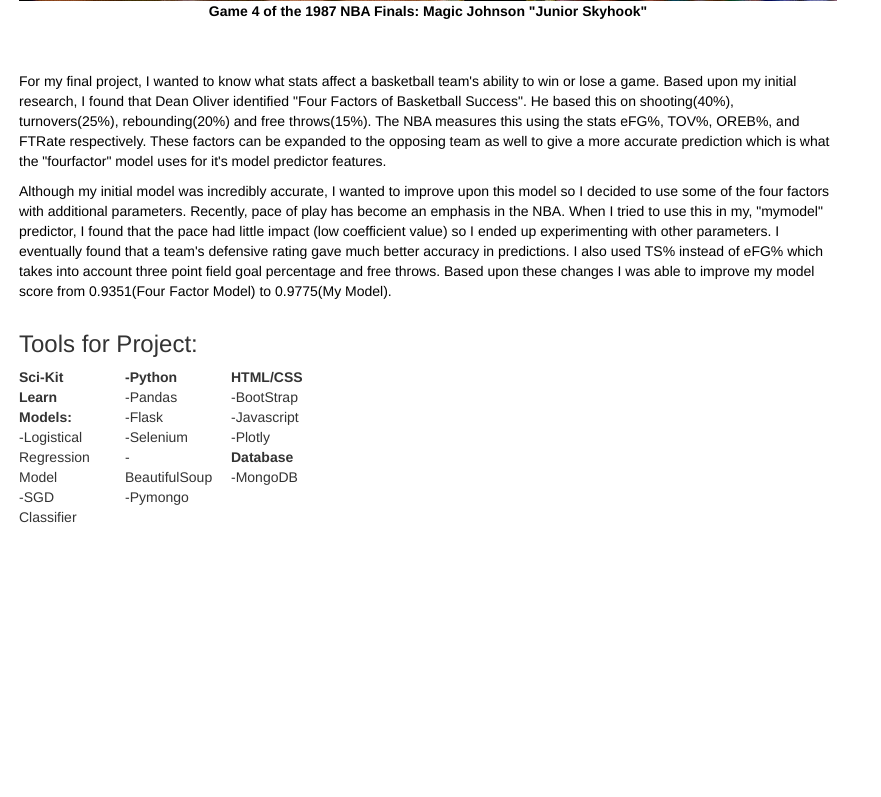
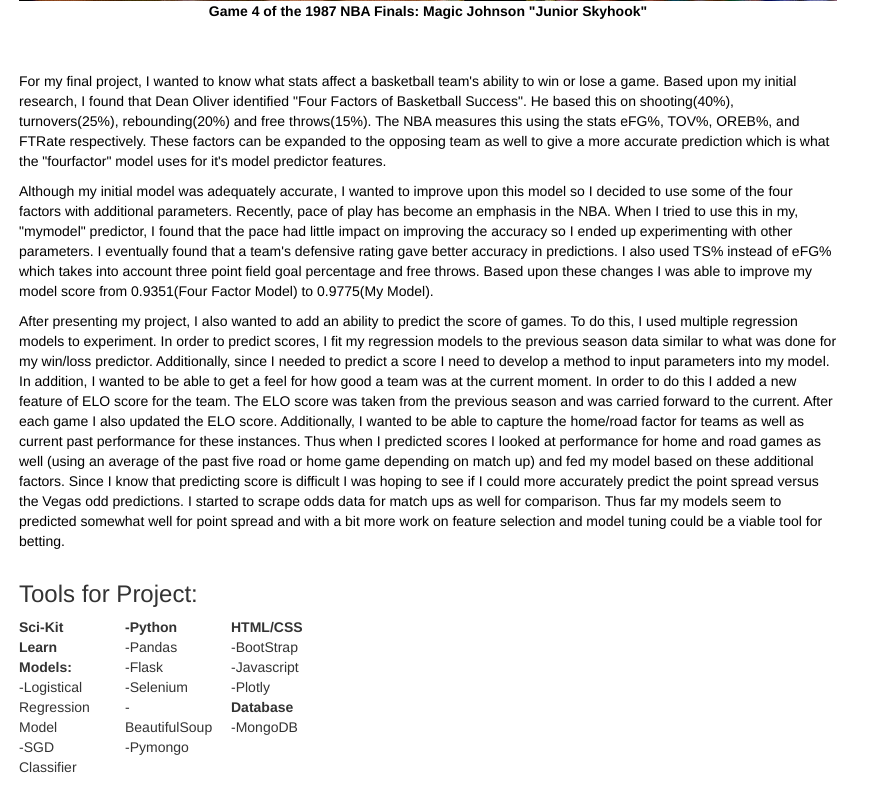
Before and after one commit to charlehl/project-three-nba-predict, a Flask app: page / in a window 1280 px wide. Shown: the part 601-1398 px from the top of the page, without its empty margins (0-881 px from the left). Before the commit the page ends 1124 px from the top, so only its background shows below. Run offline with Flask 2, Linux system fonts and the light colour scheme; data that the repository does not hold is empty; parts of the project's set-up code (start-up, migrations or seed data) failed here and were passed over; some libraries are stand-ins or nearby versions.

Commit message:
add coef graphing for flask app usage and add to project intro

```diff
--- a/nba_flask_app/templates/index.html
+++ b/nba_flask_app/templates/index.html
@@ -41,13 +41,25 @@
            this using the stats eFG%, TOV%, OREB%, and FTRate respectively.  These factors can be expanded to the opposing
            team as well to give a more accurate prediction which is what the "fourfactor" model uses for it's model predictor
            features.</p>
-        <P>Although my initial model was incredibly accurate, I wanted to improve upon this model so I decided to use some of
+        <P>Although my initial model was adequately accurate, I wanted to improve upon this model so I decided to use some of
            the four factors with additional parameters. Recently, pace of play has become an emphasis in the NBA.  When I tried
-           to use this in my, "mymodel" predictor, I found that the pace had little impact (low coefficient value) so I ended up
-           experimenting with other parameters.  I eventually found that a team's defensive rating gave much better accuracy in
+           to use this in my, "mymodel" predictor, I found that the pace had little impact on improving the accuracy so I ended up
+           experimenting with other parameters.  I eventually found that a team's defensive rating gave better accuracy in
            predictions.  I also used TS% instead of eFG% which takes into account three point field goal percentage and free throws.
            Based upon these changes I was able to improve my model score from 0.9351(Four Factor Model) to 0.9775(My Model).
         </p>
+        <P>After presenting my project, I also wanted to add an ability to predict the score of games.  To do this, I used multiple regression
+           models to experiment.  In order to predict scores, I fit my regression models to the previous season data similar to what was
+           done for my win/loss predictor.  Additionally, since I needed to predict a score I need to develop a method to input parameters
+           into my model.  In addition, I wanted to be able to get a feel for how good a team was at the current moment.  In order to do this
+           I added a new feature of ELO score for the team.  The ELO score was taken from the previous season and was carried forward to the current.
+           After each game I also updated the ELO score.  Additionally, I wanted to be able to capture the home/road factor for teams as well as
+           current past performance for these instances.  Thus when I predicted scores I looked at performance for home and road games as well (using
+           an average of the past five road or home game depending on match up) and fed my model based on these additional factors.  Since I know that
+           predicting score is difficult I was hoping to see if I could more accurately predict the point spread versus the Vegas odd predictions.  I
+           started to scrape odds data for match ups as well for comparison.  Thus far my models seem to predicted somewhat well for point spread and
+           with a bit more work on feature selection and model tuning could be a viable tool for betting.
+       </p>
       </div>
       <div class="col-md-4" style="text-align: left; color:black;">
           <h2>Logistical Regression Model (Sci-Kit Learn)</h2>
```
Also changed, not shown: 2 other files.
